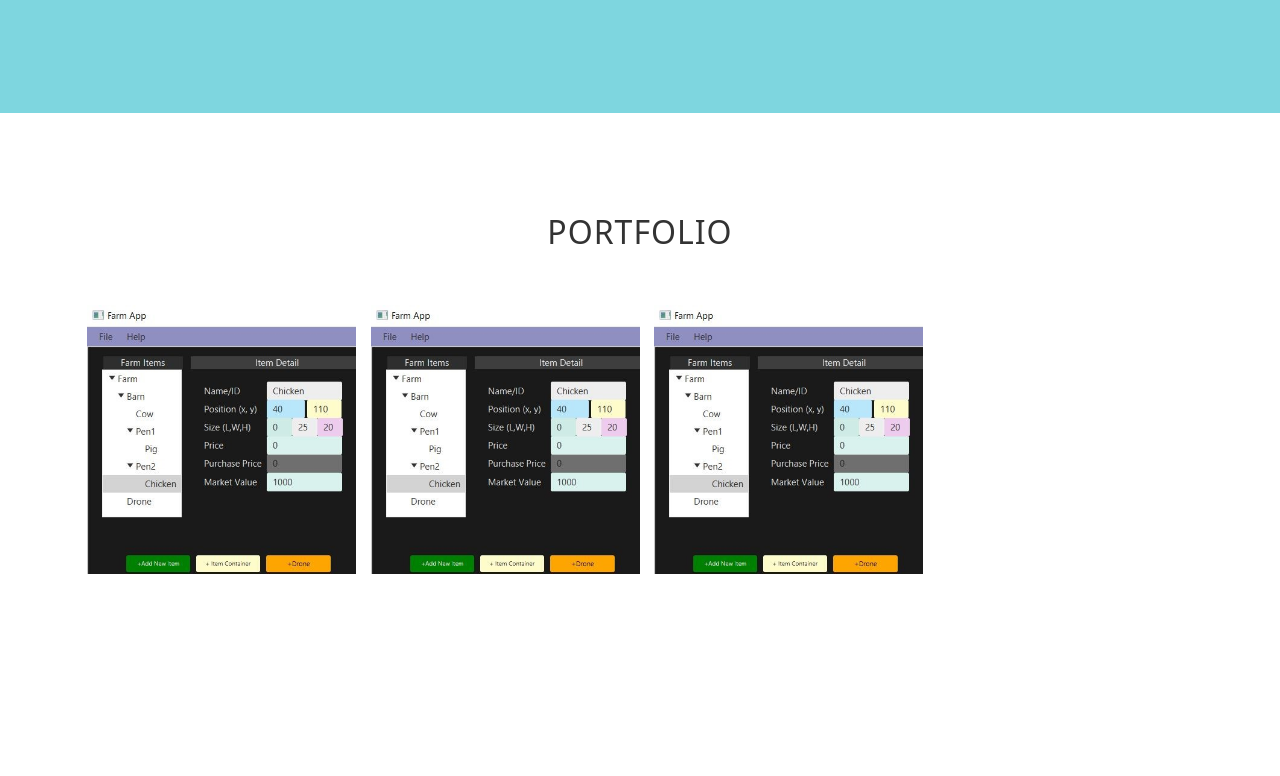
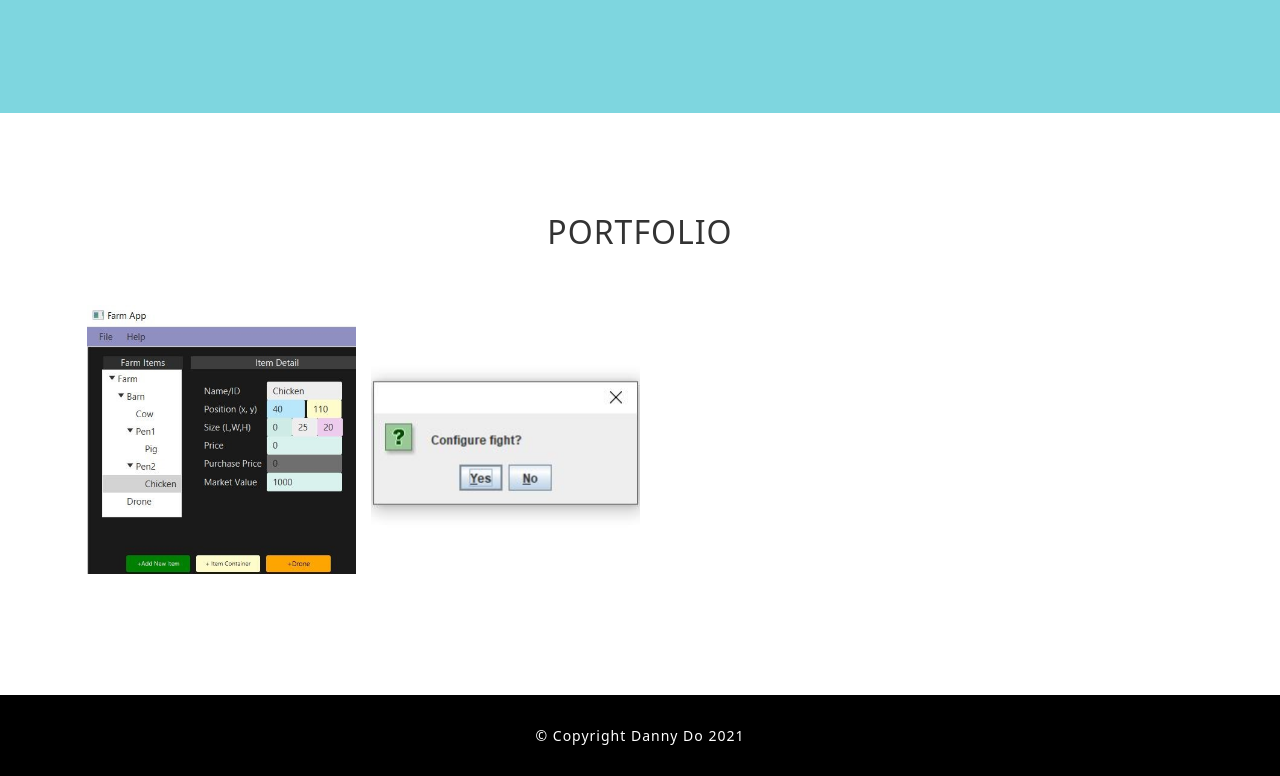
Before and after one commit to dalo390/dalo390.github.io, a plain HTML site: page index.html in a window 1280 px wide. Shown: the part 1581-2357 px from the top of the page. Before the commit the page ends 2276 px from the top, so only its background shows below. Drawn offline with nearby package versions, Linux system fonts and the light colour scheme.

Commit message:
added copyright section and extra project

```diff
--- a/css/style.css
+++ b/css/style.css
@@ -88,12 +88,7 @@ body{
 	color: #7ed6df;
 	background-color: #fff;
 }
-/*
-.filter{
-	text-align: center;
-	width:100%;
-}
-*/
+
 .section .heading{
 	text-align: center;
 	padding-bottom: 40px;
@@ -205,3 +200,13 @@ body{
 .items{
 	padding: 0;
 }
+
+.copyrightSection{
+	background-color: #000;
+	color: #fff;
+	padding: 30px 5px;
+}
+
+.copyrightSection p{
+	margin: 0;
+}
--- a/index.html
+++ b/index.html
@@ -89,8 +89,7 @@
 										<i class ="fa fa-search"></i>
 									</a>
 
-									<a href="https://github.com/dalo390/Farm-Dashboard
-" target="_blank" class="projectLink">
+									<a href="https://github.com/dalo390/Farm-Dashboard" target="_blank" class="projectLink">
 										<i class ="fa fa-link"></i>
 									</a>
 								</div>
@@ -101,31 +100,14 @@
 
 						<li class = "col-xs-6 col-sm-4 col-md-3 col-lg-3">
 							<div class = "item">
-								<img src="img/portfolio/thumbnails/FarmApp.jpg">
+								<img src="img/portfolio/thumbnails/Objectmon.jpg">
 
 								<div class = "icons">
-									<a href="img/portfolio/FarmApp.png" title = "View Image" class="openButton">
+									<a href="img/portfolio/Objectmon.jpg" title = "View Image" class="openButton" data-fancybox data-caption='Battle Arena Simulation: Application that allows users to simulate a battle between two "Objectmon." User may upload their own Objectdex as well'.>
 										<i class ="fa fa-search"></i>
 									</a>
 
-									<a href="" target="_blank" class="projectLink">
-										<i class ="fa fa-link"></i>
-									</a>
-								</div>
-								<div class="imageOverlay"></div>
-							</div>
-						</li>
-
-						<li class = "col-xs-6 col-sm-4 col-md-3 col-lg-3">
-							<div class = "item">
-								<img src="img/portfolio/thumbnails/FarmApp.jpg">
-
-								<div class = "icons">
-									<a href="img/portfolio/FarmApp.png" title = "View Image" class="openButton">
-										<i class ="fa fa-search"></i>
-									</a>
-
-									<a href="" target="_blank" class="projectLink">
+									<a href="https://github.com/dalo390/Battle-Arena-Game" target="_blank" class="projectLink">
 										<i class ="fa fa-link"></i>
 									</a>
 								</div>
@@ -138,6 +120,12 @@
 			</div>
 		</div>
 
+	</div>
+
+	<div class ="copyrightSection">
+		<div class = "col-md-12 text-center">
+			<p>&copy; Copyright Danny Do 2021</p>
+		</div>
 	</div>
 
 
```
Also changed, not shown: img/portfolio/Objectmon.JPG (added), img/portfolio/thumbnails/FarmAppCopy.jpg (deleted), img/portfolio/thumbnails/Objectmon.JPG (added).
